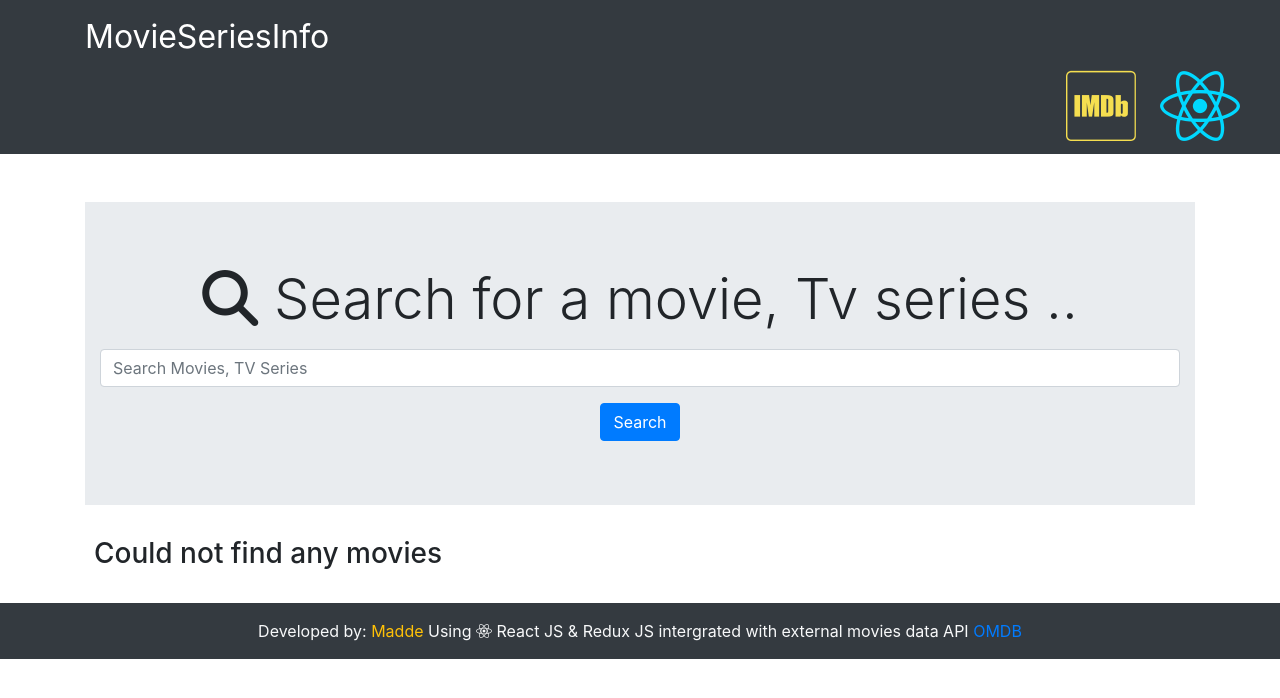
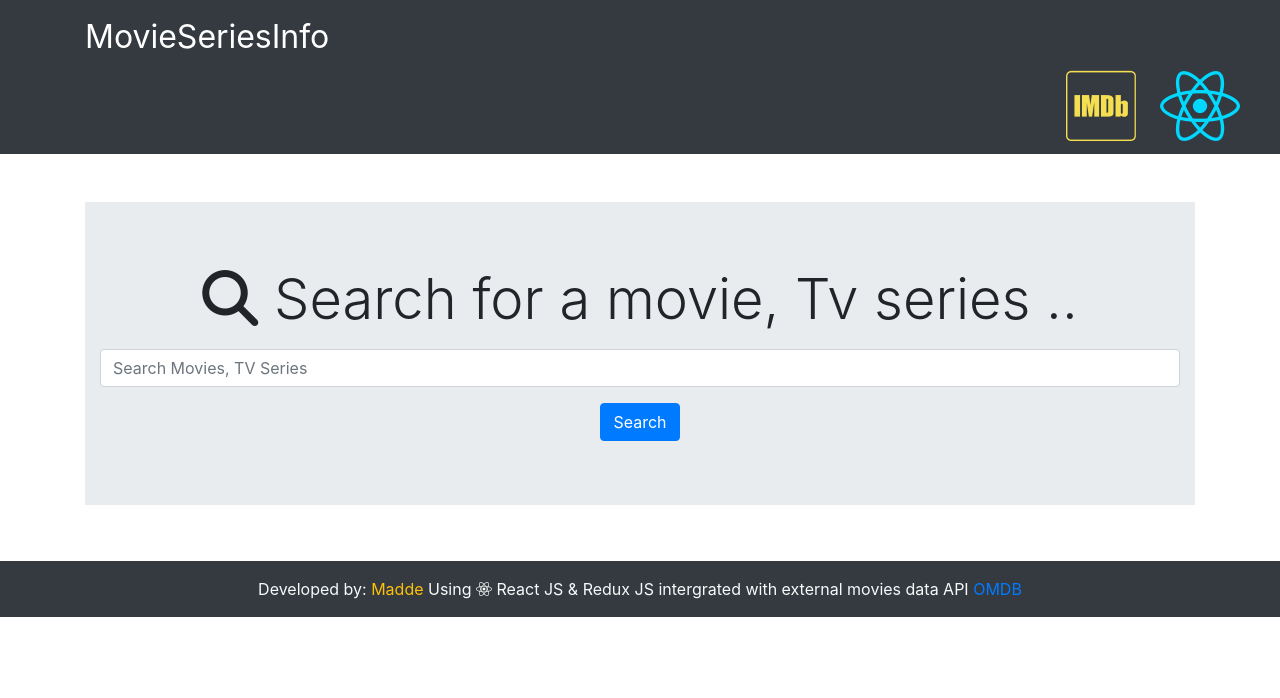
Before and after one commit to madde1/Movie-series-info-page, a React (Create React App) app: page / in a window 1280 px wide. Shown: the top 698 px of the page. Built offline with nearby package versions, Linux system fonts and the light colour scheme.

Commit message:
changed error message

```diff
--- a/src/components/home/MoviesContainer.js
+++ b/src/components/home/MoviesContainer.js
@@ -6,8 +6,8 @@ export class MoviesContainer extends Component {
     render(){
         const {movies} = this.props
         let content = ''
-        let errorMessage  = 'Could not find any movies'
-        content = movies.Response === "True" ? movies.Search.map((movie,index) => <MovieCard key= { index } movie = { movie }/>) : <h3 className="ml-4 text-center">{errorMessage}</h3>
+
+        content = movies.Response === "True" ? movies.Search.map((movie,index) => <MovieCard key= { index } movie = { movie }/>) : null
         return(
             <div className="row">
                 {content}
```
